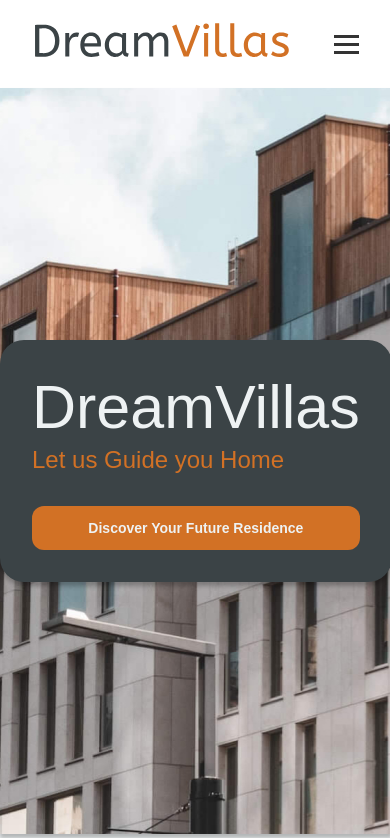
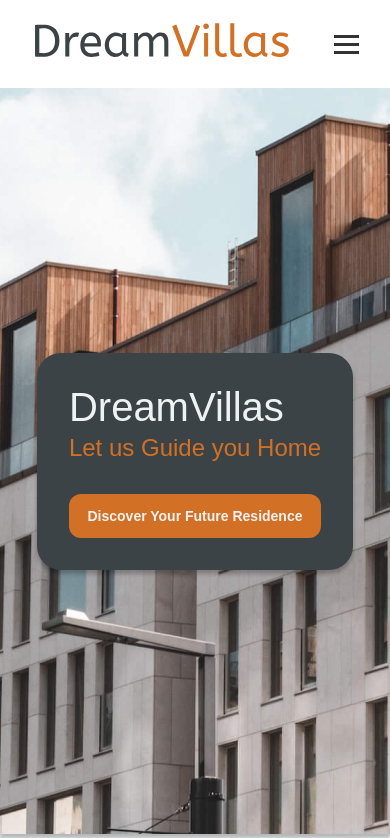
Before and after one commit to copestakes/dreamvilla-react, a React (Create React App) app: page / in a window 390 px wide. Shown: the top 838 px of the page. Built offline with nearby package versions, Linux system fonts and the light colour scheme; a web font is replaced by a local one.

Commit message:
fixed spacing issues

```diff
--- a/src/App.css
+++ b/src/App.css
@@ -554,8 +554,16 @@
   .title-card {
     position: static;
   }
+
+  .title-card h1 {
+    font-size: 40px;
+  }
   .large-titles {
     display: none;
+  }
+
+  .listings-container {
+    margin-top: 50px;
   }
 
   .menu-icon {
```
